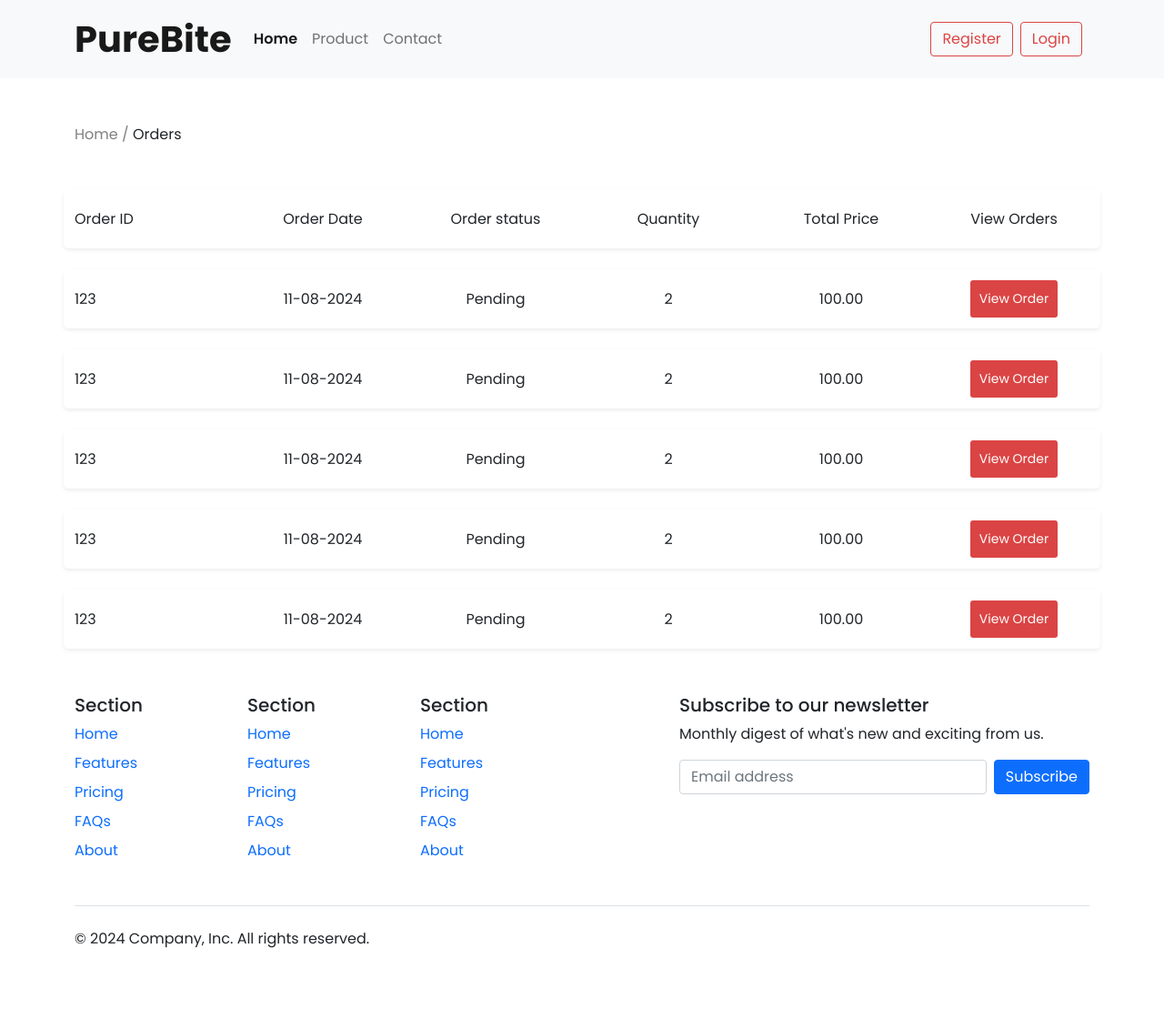
After one commit to kish-v17/Grocery_Store, a PHP site: page /order-history.php in a window 1280 px wide. The commit adds this page. Shown: the whole page at 91% size. Run offline with PHP 8.4, Linux system fonts and the light colour scheme; data that the repository does not hold is empty; some libraries are stand-ins or nearby versions.

Commit message:
Order page added

```diff
--- a/contact.php
+++ b/contact.php
@@ -21,7 +21,7 @@
                     <p class="m-0">Emails: customer@exclusive.com</p>
                 </div>
             </div>
-            <div class="col-12 col-sm-8 p-2">
+            <div class="col-12 col-sm-8  p-2">
                 <div class="shadow-sm p-4">
                     <form action="">
                         <div class="flex form">
--- /dev/null
+++ b/order-history.php
@@ -0,0 +1,41 @@
+<?php include('header.php'); ?>
+    <div class="container sitemap cart-table">
+        <p class="my-5"><a href="index.php" class="text-decoration-none dim link">Home /</a> Orders</p>
+        <!-- table start -->
+        <div class="row">
+            <div class="col-2">
+                Order ID
+            </div>
+            <div class="col-2 text-center">Order Date</div>
+            <div class="col-2 ">
+                Order status
+            </div>
+            <div class="col-2 text-center">Quantity</div>
+            <div class="col-2 text-center">Total Price</div>
+            <div class="col-2 text-center">View Orders</div>
+        </div>
+        <?php display_orders(); ?>
+        <!-- table end -->
+    </div>
+
+<?php include('footer.php'); ?>
+
+<?php
+    function display_orders(){
+        for($i=1;$i<=5;$i++){
+            echo '
+            <div class="row">
+                <div class="col-2">
+                    123
+                </div>
+                <div class="col-2 text-center">11-08-2024</div>
+                <div class="col-2 ">Pending</div>
+                <div class="col-2 text-center">2</div>
+                <div class="col-2 text-center">100.00</div>
+                <div class="col-2 text-center"><button class="primary-btn">View Order</button></div>
+            </div>
+
+            ';
+        }
+    }
+?>
```
Also changed, not shown: account.php (+35 -1 lines).
